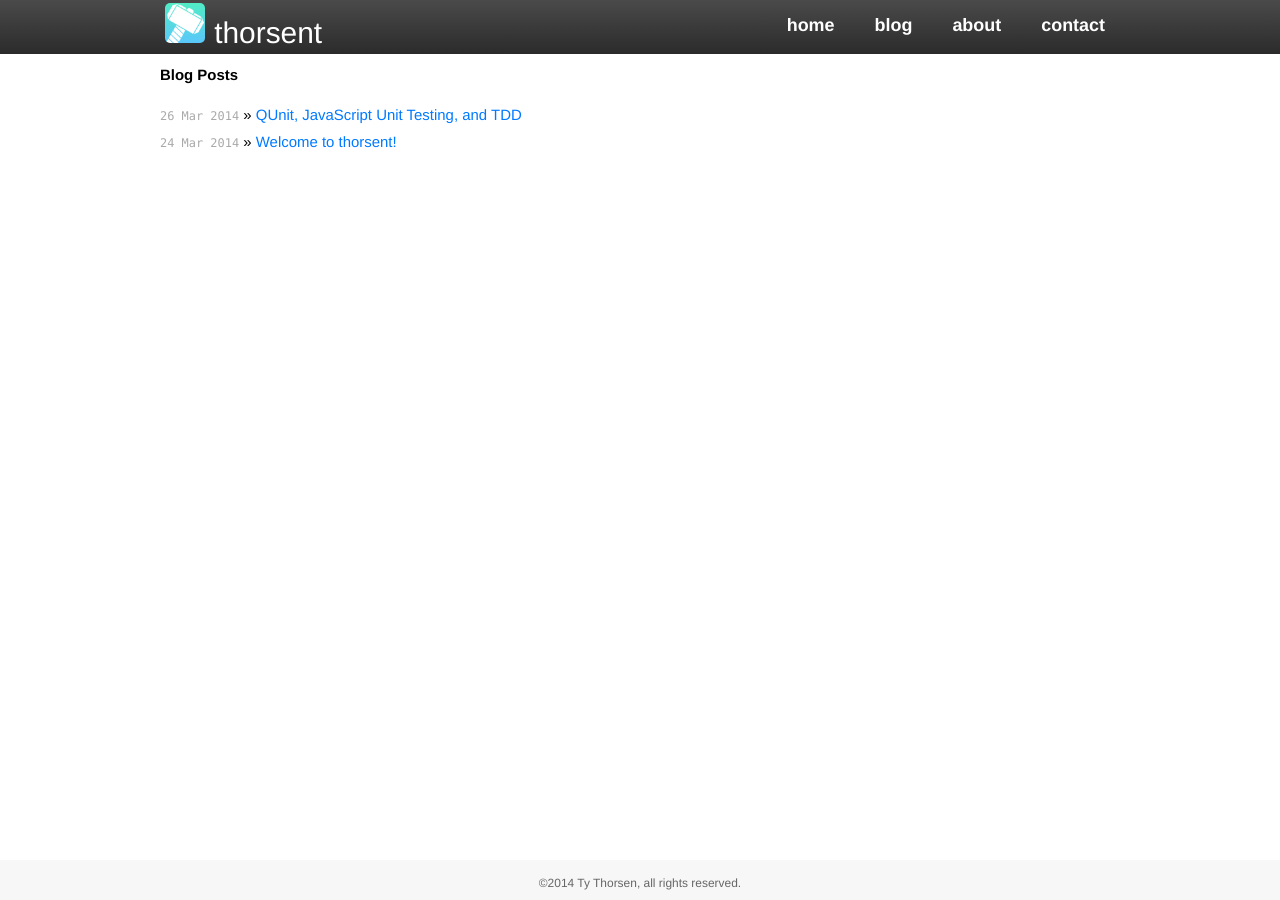
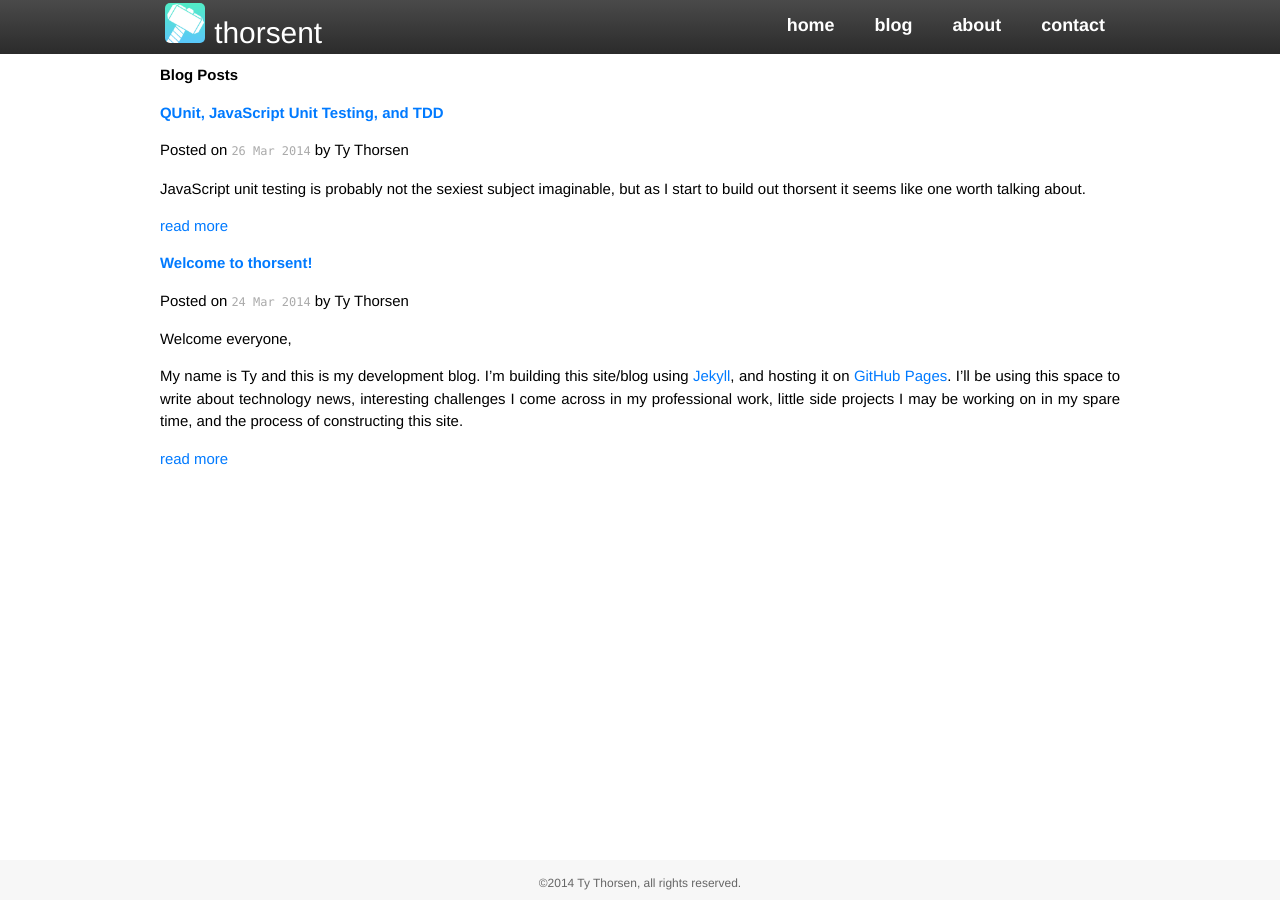
Before and after one commit to thorsenty/thorsenty.github.io, a Jekyll site: the page built from blog/index.html, in a window 1280 px wide. Built offline with Jekyll 4.4.1, drawn with Linux system fonts in a browser that asks for light colours; nearby versions of some CDN libraries; Markdown is read by kramdown in place of the engine named in the settings.

Commit message:
update blog layout, add excerpt separator

```diff
--- a/_config.yml
+++ b/_config.yml
@@ -2,3 +2,4 @@ name: thorsent
 markdown: redcarpet
 pygments: true
 permalink: /blog/:year/:month/:day/:title/
+excerpt_separator: <!--more-->
--- a/_posts/2014-03-24-first-post.md
+++ b/_posts/2014-03-24-first-post.md
@@ -2,11 +2,14 @@
 layout: post
 title:  "Welcome to thorsent!"
 date:   2014-03-24 22:13:51
+author: Ty Thorsen
 ---
 
 Welcome everyone,
 
 My name is Ty and this is my development blog. I'm building this site/blog using [Jekyll][jekyll], and hosting it on [GitHub Pages][gh-pages]. I'll be using this space to write about technology news, interesting challenges I come across in my professional work, little side projects I may be working on in my spare time, and the process of constructing this site.
+
+<!--more-->
 
 If you have any comments or questions, don't hesitate to reach out via any of the methods listed on the [contact page][contact]. Similarly, if you like what you see and would like to collaborate on a project in the future, I'd love to hear from you.
 
--- a/_posts/2014-03-26-qunit.md
+++ b/_posts/2014-03-26-qunit.md
@@ -2,9 +2,12 @@
 layout: post
 title:  "QUnit, JavaScript Unit Testing, and TDD"
 date:   2014-03-26 19:50:00
+author: Ty Thorsen
 ---
 
-JavaScript unit testing is probably not the sexiest subject imaginable, but as I start start to build out thorsent it seems like one worth talking about.
+JavaScript unit testing is probably not the sexiest subject imaginable, but as I start to build out thorsent it seems like one worth talking about.
+
+<!--more-->
 
 Professionally, for the past six months, I have been working with a team of up to a dozen developers to build a new member portal for a large [PBM][pbm] using the [Adobe Experience Manager][AEM] (CQ5) platform. AEM is a content management system, and by the nature of WCMs, most of the business logic for the components we build is in JavaScript client libraries. Over time, as we rushed to build out functionality and the site became more complex, we realized that we had created some 40,000 lines of interrelated JS and had no good way to test any of it.
 
--- a/blog/index.html
+++ b/blog/index.html
@@ -3,11 +3,11 @@ layout: default
 title: Blog
 ---
 
-<div>
+<div class="posts">
   <h1>Blog Posts</h1>
-  <ul class="posts">
-    {% for post in site.posts %}
-      <li><span>{{ post.date | date_to_string }}</span> &raquo; <a href="{{ post.url }}">{{ post.title }}</a></li>
-    {% endfor %}
-  </ul>
+	{% for post in site.posts %}
+	  <h2><a href="{{ post.url }}">{{ post.title }}</a></h2>
+	  <p>Posted on <span>{{ post.date | date_to_string }}</span> by {{ post.author }}</p>{{ post.excerpt }}
+	  <p><a href="{{ post.url }}">read more</a></p>
+	{% endfor %}
 </div>
```
Also changed, not shown: 3 other files.
